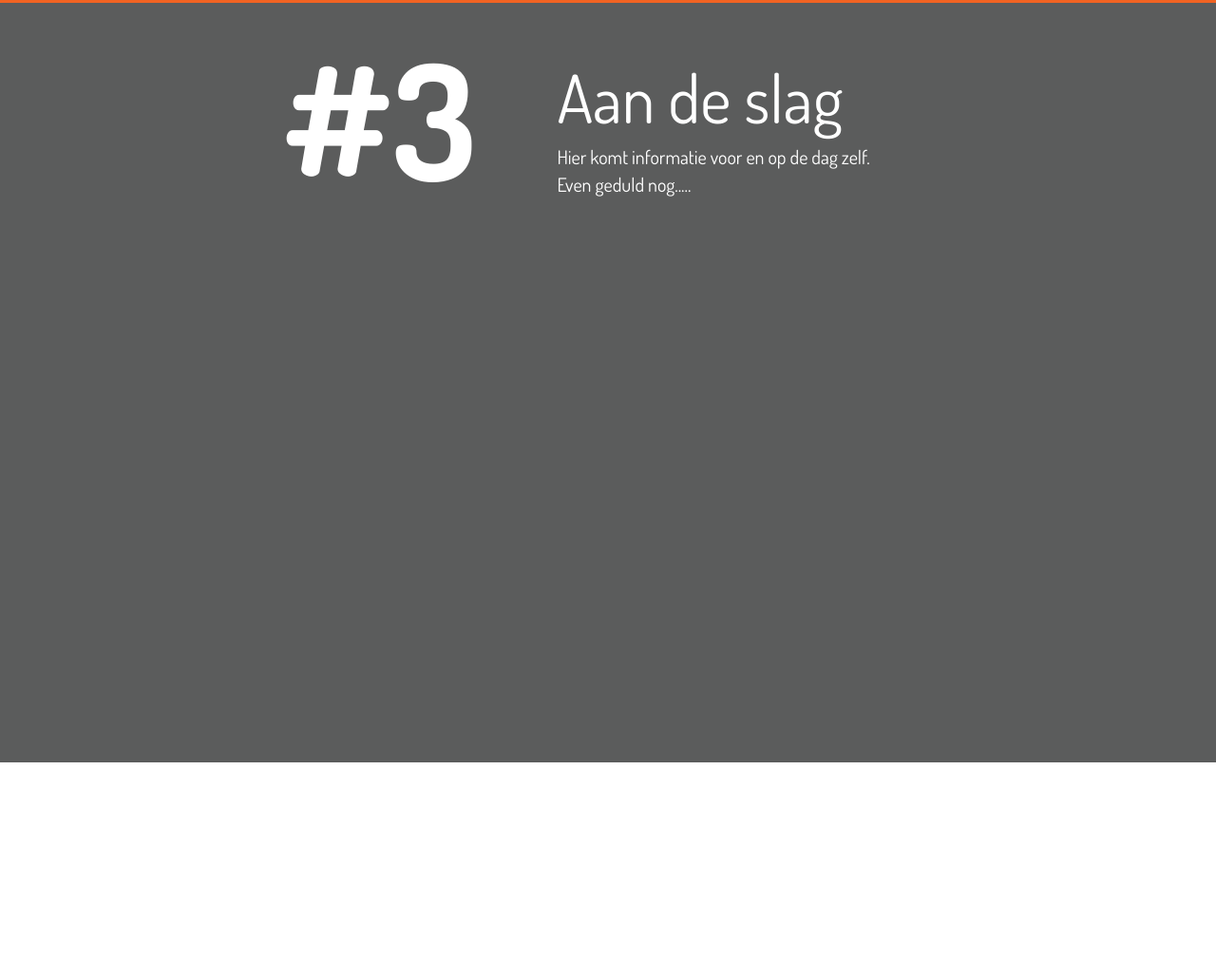
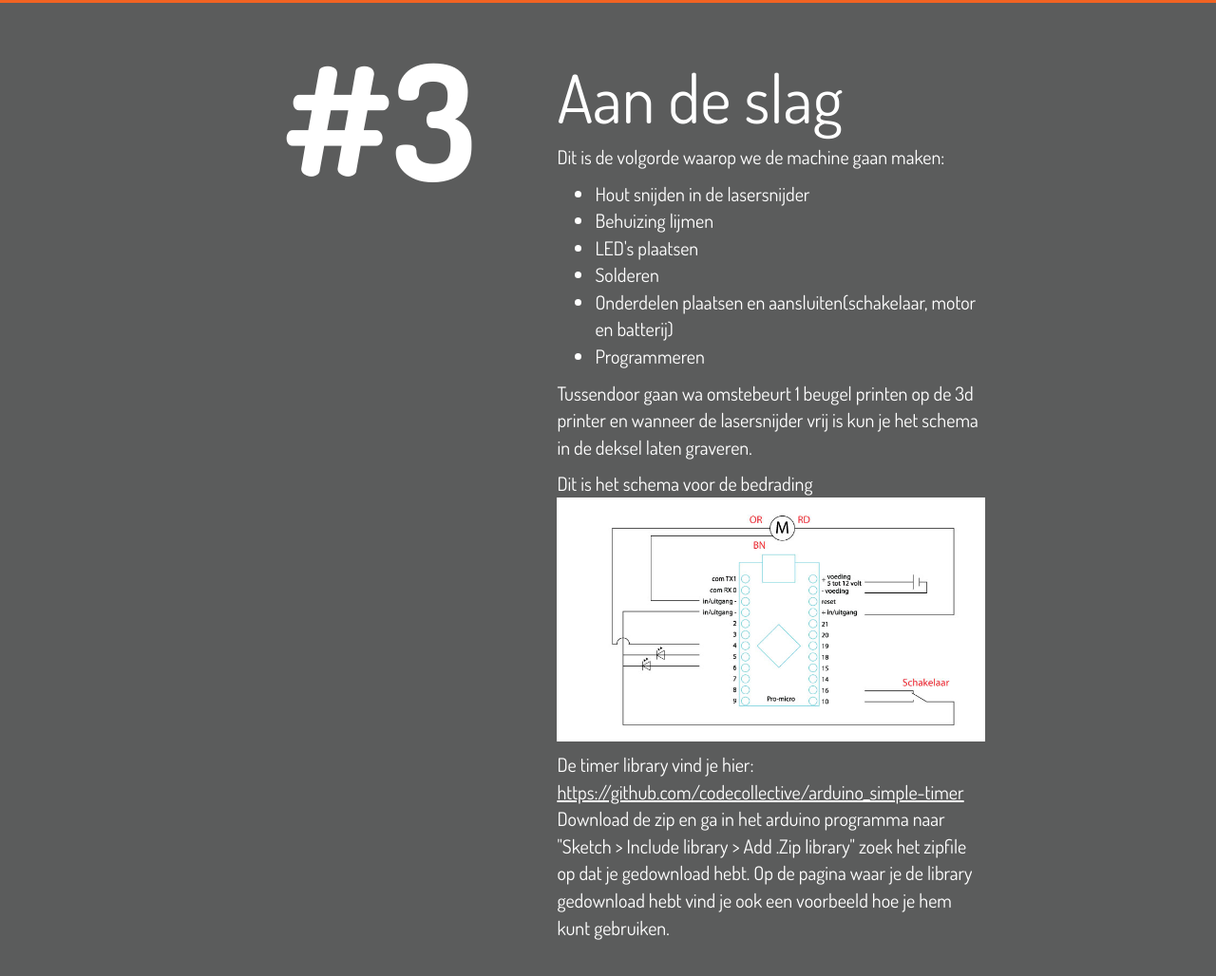
Before and after one commit to codecollective/codecollective.github.io, a plain HTML site: page index.html in a window 1280 px wide. Shown: the part 1597-2625 px from the top of the page at 95% size. Before the commit the page ends 2400 px from the top, so only its background shows below. Drawn offline with Linux system fonts and the light colour scheme.

Commit message:
Aanpassingen toegevoegd bij #3

```diff
--- a/index.html
+++ b/index.html
@@ -80,7 +80,26 @@
             </div>
             <div class="col-md-7 content text">
               <h1>Aan de slag</h1>
-              <p>Hier komt informatie voor en op de dag zelf.<br/>Even geduld nog.....</p>
+              <p>Dit is de volgorde waarop we de machine gaan maken:</p>
+              <ul>
+                <li>Hout snijden in de lasersnijder</li>
+                <li>Behuizing lijmen</li>
+                <li>LED's plaatsen</li>
+                <li>Solderen</li>
+                <li>Onderdelen plaatsen en aansluiten(schakelaar, motor en batterij)</li>
+                <li>Programmeren</li>
+              </ul>
+              <p>
+              Tussendoor gaan wa omstebeurt 1 beugel printen op de 3d printer en wanneer de lasersnijder vrij is kun je het schema in de deksel laten graveren.
+            </p>
+              <p>Dit is het schema voor de bedrading<br>
+                <img src="img/promicro_wiring.jpg" width="100%"/>
+              </p>
+
+              <p>De timer library vind je hier:<br>
+                <a href="https://github.com/codecollective/arduino_simple-timer">https://github.com/codecollective/arduino_simple-timer</a><br/>
+                Download de zip en ga in het arduino programma naar "Sketch > Include library > Add .Zip library" zoek het zipfile op dat je gedownload hebt. Op de pagina waar je de library gedownload hebt vind je ook een voorbeeld hoe je hem kunt gebruiken.
+              </p>
             </div>
           </div>
         </div>
```
Also changed, not shown: img/promicro_wiring.jpg (added).
